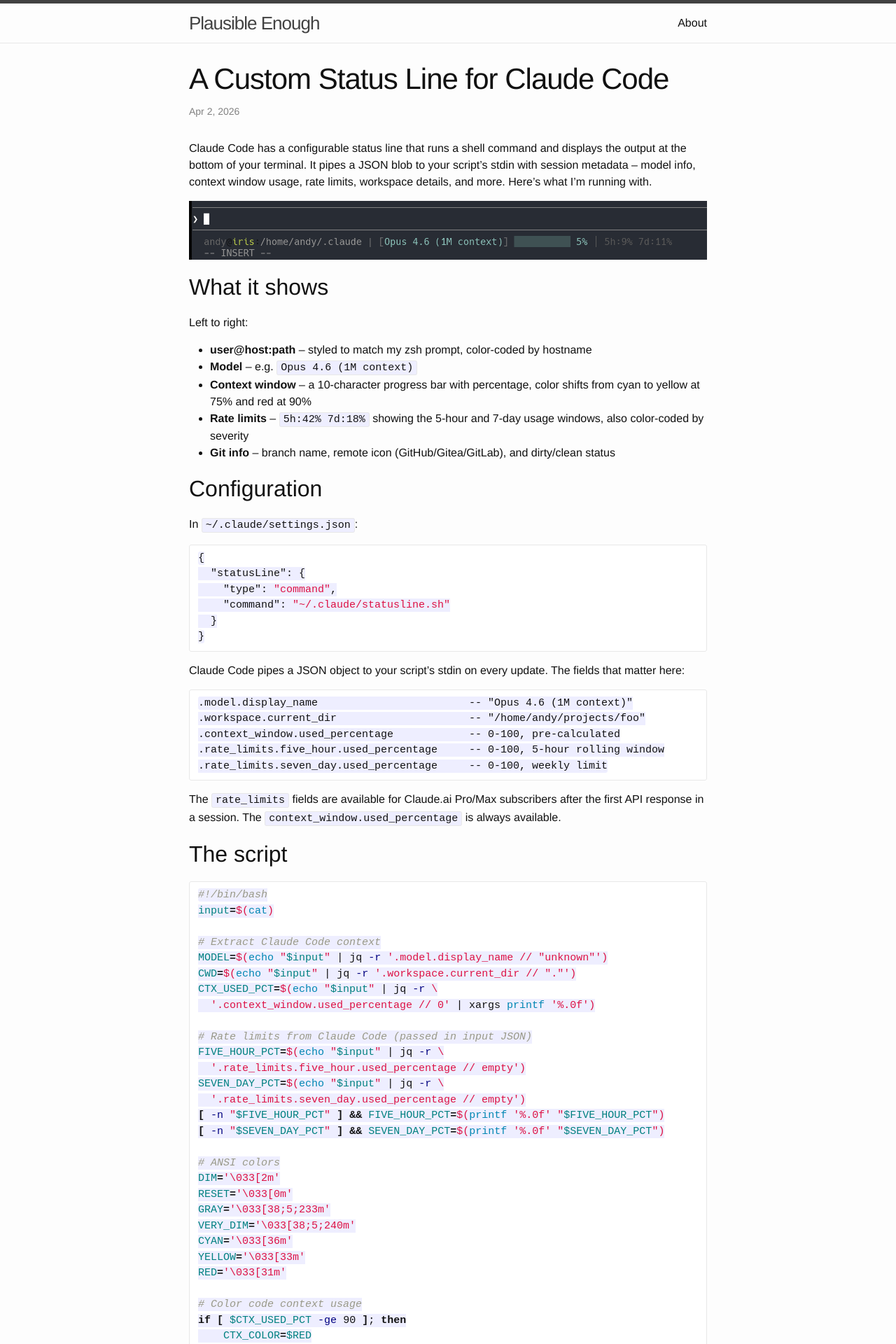
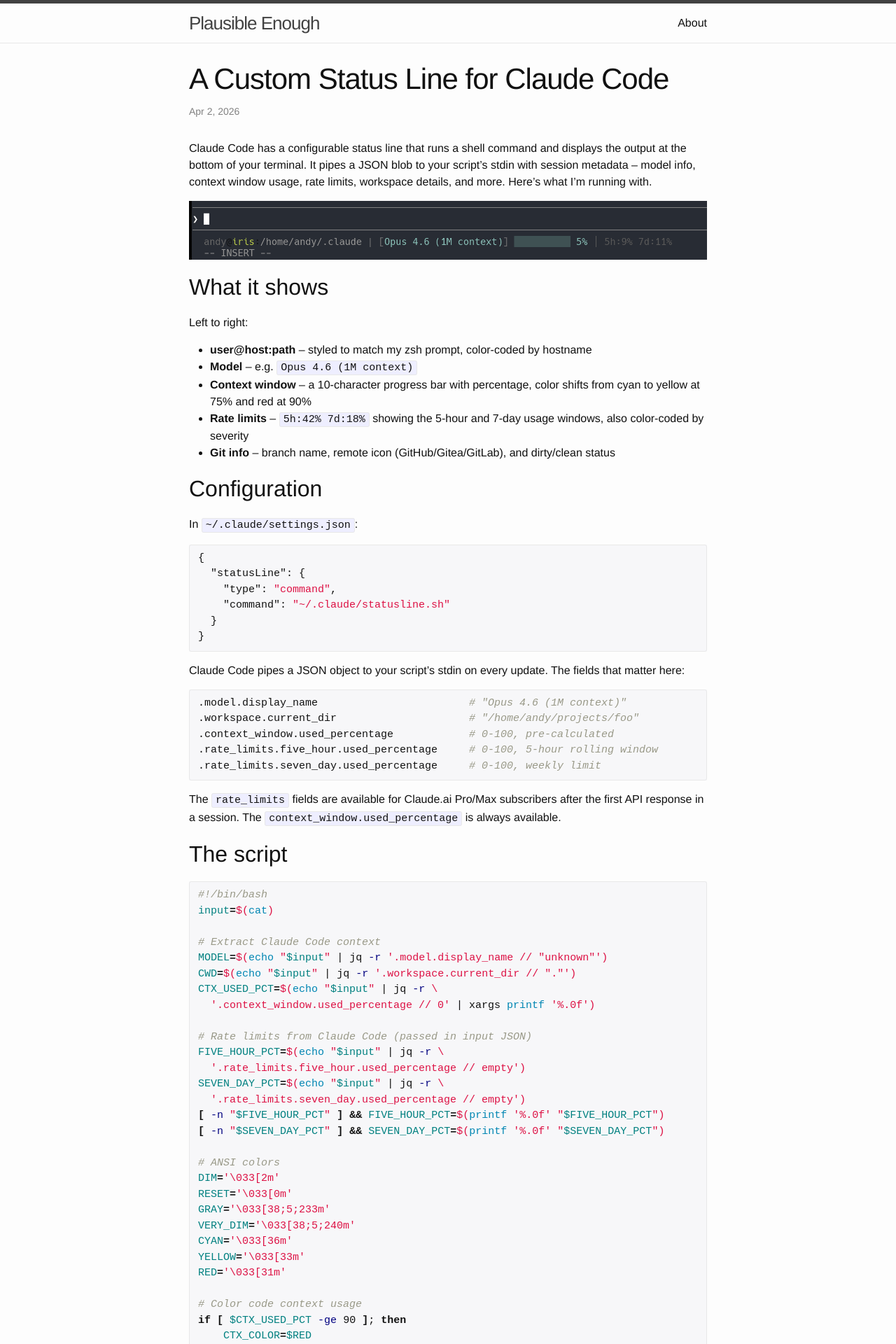
Before and after one commit to andynu/andynu.github.io, a Jekyll site: the page built from _posts/2026-04-02-claude-code-statusline.md, in a window 1280 px wide. Shown: the top 1920 px of the page at 70% size. Built offline with Jekyll 4.4.1, drawn with Linux system fonts in a browser that asks for light colours.

Commit message:
Fix code block highlighting: uniform background, no per-token patches
- Set .highlight background to #f7f7f9 and strip background from
  nested code spans so the entire block has one consistent color
- Remove per-token background-color from .err, .gd, .gi classes
- Tag field reference code block as bash for syntax highlighting

````diff
--- a/_posts/2026-04-02-claude-code-statusline.md
+++ b/_posts/2026-04-02-claude-code-statusline.md
@@ -36,12 +36,12 @@
 
 Claude Code pipes a JSON object to your script's stdin on every update. The fields that matter here:
 
-```
-.model.display_name                        -- "Opus 4.6 (1M context)"
-.workspace.current_dir                     -- "/home/andy/projects/foo"
-.context_window.used_percentage            -- 0-100, pre-calculated
-.rate_limits.five_hour.used_percentage     -- 0-100, 5-hour rolling window
-.rate_limits.seven_day.used_percentage     -- 0-100, weekly limit
+```bash
+.model.display_name                        # "Opus 4.6 (1M context)"
+.workspace.current_dir                     # "/home/andy/projects/foo"
+.context_window.used_percentage            # 0-100, pre-calculated
+.rate_limits.five_hour.used_percentage     # 0-100, 5-hour rolling window
+.rate_limits.seven_day.used_percentage     # 0-100, weekly limit
 ```
 
 The `rate_limits` fields are available for Claude.ai Pro/Max subscribers after the first API response in a session. The `context_window.used_percentage` is always available.
--- a/_sass/_syntax-highlighting.scss
+++ b/_sass/_syntax-highlighting.scss
@@ -2,24 +2,29 @@
  * Syntax highlighting styles
  */
 .highlight {
-    background: #fff;
+    background: #f7f7f9;
     @extend %vertical-rhythm;
 
+    code {
+        background: transparent;
+        border: 0;
+    }
+
     .c     { color: #998; font-style: italic } // Comment
-    .err   { color: #a61717; background-color: #e3d2d2 } // Error
+    .err   { color: #a61717 } // Error
     .k     { font-weight: bold } // Keyword
     .o     { font-weight: bold } // Operator
     .cm    { color: #998; font-style: italic } // Comment.Multiline
     .cp    { color: #999; font-weight: bold } // Comment.Preproc
     .c1    { color: #998; font-style: italic } // Comment.Single
     .cs    { color: #999; font-weight: bold; font-style: italic } // Comment.Special
-    .gd    { color: #000; background-color: #fdd } // Generic.Deleted
-    .gd .x { color: #000; background-color: #faa } // Generic.Deleted.Specific
+    .gd    { color: #a00 } // Generic.Deleted
+    .gd .x { color: #a00 } // Generic.Deleted.Specific
     .ge    { font-style: italic } // Generic.Emph
     .gr    { color: #a00 } // Generic.Error
     .gh    { color: #999 } // Generic.Heading
-    .gi    { color: #000; background-color: #dfd } // Generic.Inserted
-    .gi .x { color: #000; background-color: #afa } // Generic.Inserted.Specific
+    .gi    { color: #070 } // Generic.Inserted
+    .gi .x { color: #070 } // Generic.Inserted.Specific
     .go    { color: #888 } // Generic.Output
     .gp    { color: #555 } // Generic.Prompt
     .gs    { font-weight: bold } // Generic.Strong
````
